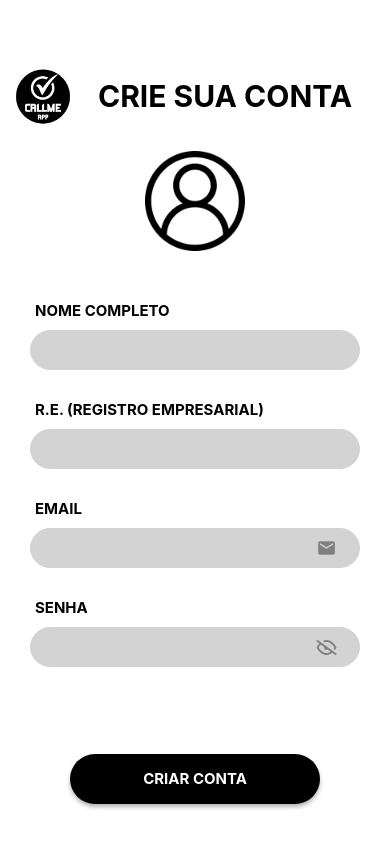
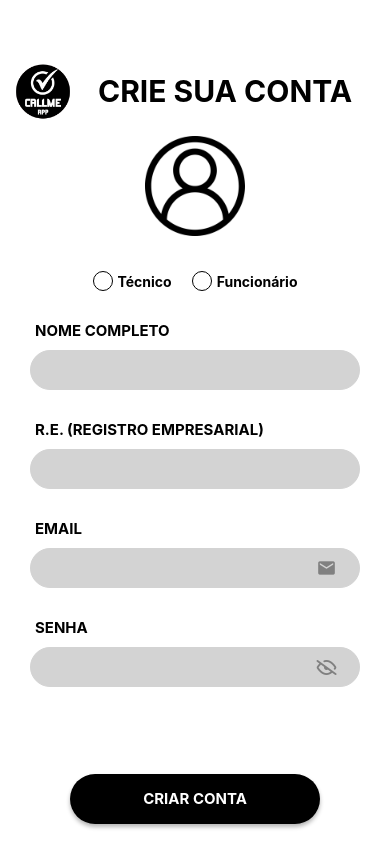
Before and after one commit to Devluisgsouza/Callme_App, a React Native app in the folder Callme/code/: screen /criar_login in a window 390 px wide. Built offline with nearby package versions, Linux system fonts and the light colour scheme.

Commit message:
Correção Criar Login

```diff
--- a/Callme/code/App.tsx
+++ b/Callme/code/App.tsx
@@ -1,6 +1,5 @@
 import './gesture-handler';
 import { StyleSheet } from 'react-native';
-
 import Routes from './src/routes/index.routes';
 import { NavigationContainer } from '@react-navigation/native'
 
--- a/Callme/code/src/components/CheckBox/index.tsx
+++ b/Callme/code/src/components/CheckBox/index.tsx
@@ -9,7 +9,7 @@ interface Props {
 
 export const CheckBox: React.FC<Props> = ({ value, onChange }) => {
   return (
-    <View style={{ flexDirection: 'row', justifyContent: 'center', marginTop: 40 }}>
+    <View style={{ flexDirection: 'row', justifyContent: 'center', marginTop: 20 }}>
       <TouchableOpacity
         style={{ flexDirection: 'row', alignItems: 'center', marginRight: 20 }}
         onPress={() => onChange('tecnico')}
--- a/Callme/code/src/pages/criar_chamado/styles.ts
+++ b/Callme/code/src/pages/criar_chamado/styles.ts
@@ -5,8 +5,7 @@ import { Dimensions, StyleSheet } from "react-native";
 export const style = StyleSheet.create({
     container: {
         flex: 1,
-        backgroundColor: 'black'
-
+        backgroundColor: 'black',
     },
 
     boxTop: {
@@ -30,16 +29,6 @@ export const style = StyleSheet.create({
         fontSize: 30,
         fontWeight: 'bold',
         color: 'white',
-        marginTop: 10
-
-
-    },
-
-    logo: {
-        width: 70,
-        height: 170,
-        marginTop: -30
-
-
+        marginTop: 10,
     },
 })
--- a/Callme/code/src/pages/criar_login/index.tsx
+++ b/Callme/code/src/pages/criar_login/index.tsx
@@ -7,9 +7,19 @@ import { Input } from "../../components/input";
 import { useNavigation, NavigationProp } from '@react-navigation/native';
 import {MaterialIcons, Octicons} from '@expo/vector-icons';
 import { Button} from "../../components/Button";
+import { CheckBox } from "../../components/CheckBox";
 
 
 
+let selectedUserType2: string | null = null;
+
+export function setSelectedUserType2(type: string) {
+    selectedUserType2 = type;
+}
+
+export function getSelectedUserType2() {
+    return selectedUserType2;
+}
 
 
 export default function Criar_Login(){
@@ -25,6 +35,14 @@ export default function Criar_Login(){
     const [loading,setLoading] = useState(false);
     const [nomeError, setNomeError] = useState(false);
     const [reError, setReError] = useState(false);
+    const [userType, setUserType] = useState<'tecnico' | 'funcionario' | null>(null);
+    const [isFuncionario, setIsFuncionario] = useState(false);
+    const [isTecnico, setIsTecnico] = useState(false);
+    const handleUserTypeChange = (type: 'tecnico' | 'funcionario') => {
+        setUserType(type);
+        setIsFuncionario(type === 'funcionario');
+        setIsTecnico(type === 'tecnico');
+    }
 
 
     async function getCriarLogin() {
@@ -65,8 +83,17 @@ export default function Criar_Login(){
 
                 setTimeout(() => {
                     setLoading(false);
-                    Alert.alert('Login realizado com sucesso!');
-                    navigation.reset({ routes: [{ name: "BottomRoutes" }] });
+                    if (isFuncionario){
+                            setSelectedUserType2('FUNCIONÁRIO');
+                            Alert.alert('Login realizado com sucesso!');
+                            navigation.reset({ routes: [{ name: "BottomRoutes" }] });}
+                        else if (isTecnico){
+                            setSelectedUserType2('TÉCNICO');
+                            Alert.alert('Login realizado com sucesso!');
+                            navigation.reset({ routes: [{ name: "BottomTecnicoRoutes"}]});}
+                        else{
+                            Alert.alert('ATENÇÃO', 'Preencha se você é (Técnico) ou (Funcionário)!');
+                        }
                     }, 1000);
 
             } catch (error) {
@@ -97,6 +124,7 @@ export default function Criar_Login(){
             </View>
 
             <View style={style.boxMid}>
+                <CheckBox value={userType} onChange={handleUserTypeChange} />
                 <Input
                 value={nome}
                 onChangeText={(text) => {
--- a/Callme/code/src/pages/criar_login/styles.ts
+++ b/Callme/code/src/pages/criar_login/styles.ts
@@ -23,7 +23,7 @@ export const style = StyleSheet.create({
         width: '100%',
         paddingHorizontal: 30,
         backgroundColor: 'white',
-        marginTop: -10
+        marginTop: -30
     },
 
 
@@ -31,21 +31,21 @@ export const style = StyleSheet.create({
         fontSize: 30,
         fontWeight: 'bold',
         color: 'black',
-        marginTop: -20,
+        marginTop: -40,
         marginStart: 20
     },
 
     logo: {
         width: 70,
         height: 170,
-        marginTop: -20,
+        marginTop: -40,
         marginStart: -30,
     },
 
     logo2: {
         width: 200,
         height: 100,
-        marginTop: -30,
+        marginTop: -40,
     },
 
     TextCaixa: {
@@ -55,6 +55,6 @@ export const style = StyleSheet.create({
     },
 
     Botton: {
-        marginTop:-160
+        marginTop:-120
     }
 })
--- a/Callme/code/src/pages/login/index.tsx
+++ b/Callme/code/src/pages/login/index.tsx
@@ -109,9 +109,9 @@ export default function Login (){
                     resizeMode="contain"
                 />
                 <Text style={style.text}>Faça seu Login</Text>
-
             </View>
             <View style={style.boxMid}>
+                <Text style={style.textfunc}>QUAL SUA FUNÇÃO</Text>
                 <CheckBox value={userType} onChange={handleUserTypeChange} />
                 <Input
                     value={email}
--- a/Callme/code/src/pages/login/styles.ts
+++ b/Callme/code/src/pages/login/styles.ts
@@ -28,6 +28,7 @@ export const style = StyleSheet.create({
         height: Dimensions.get('window').height/3,
         width: '100%',
         alignItems: 'center',
+        marginTop: 10
 
     },
 
@@ -87,4 +88,11 @@ export const style = StyleSheet.create({
         fontSize: 50,
         color: 'black'
     },
+
+    textfunc: {
+        fontSize: 20,
+        fontWeight: '500',
+        marginTop: 20,
+        textAlign: 'center',
+    }
 })
--- a/Callme/code/src/pages/perfil/index.tsx
+++ b/Callme/code/src/pages/perfil/index.tsx
@@ -4,6 +4,8 @@ import { style } from './styles';
 import Logo from '../../assets/Conta.png';
 import { ButtonTextalterar } from "../../components/Button";
 import { getSelectedUserType } from '../login';
+import { getSelectedUserType2 } from "../criar_login";
+
 
 export default function Perfil(){
     const [userType, setUserType] = useState<string | null>(null);
@@ -12,6 +14,12 @@ export default function Perfil(){
         const type = getSelectedUserType();
         setUserType(type);
     }, []);
+
+    useEffect(() => {
+        const type = getSelectedUserType2();
+        setUserType(type);
+    }, []);
+
 
     async function getalterar() {
         return Alert.alert('ATENÇÃO','Impossível alterar seus dados! entre em contato com o suporte técnico para alterá-los.');
```
Also changed, not shown: Callme/code/src/pages/criar_chamado/index.tsx (line endings or trailing spaces).
